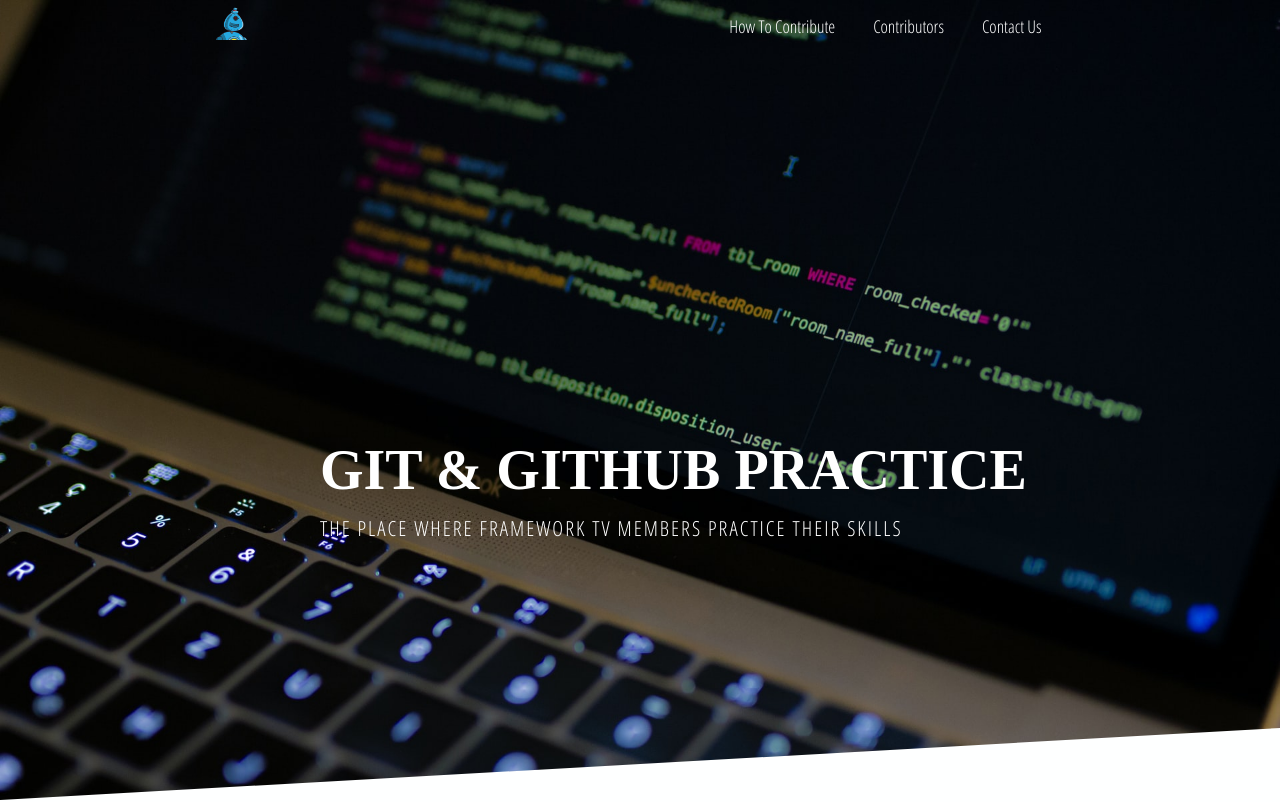
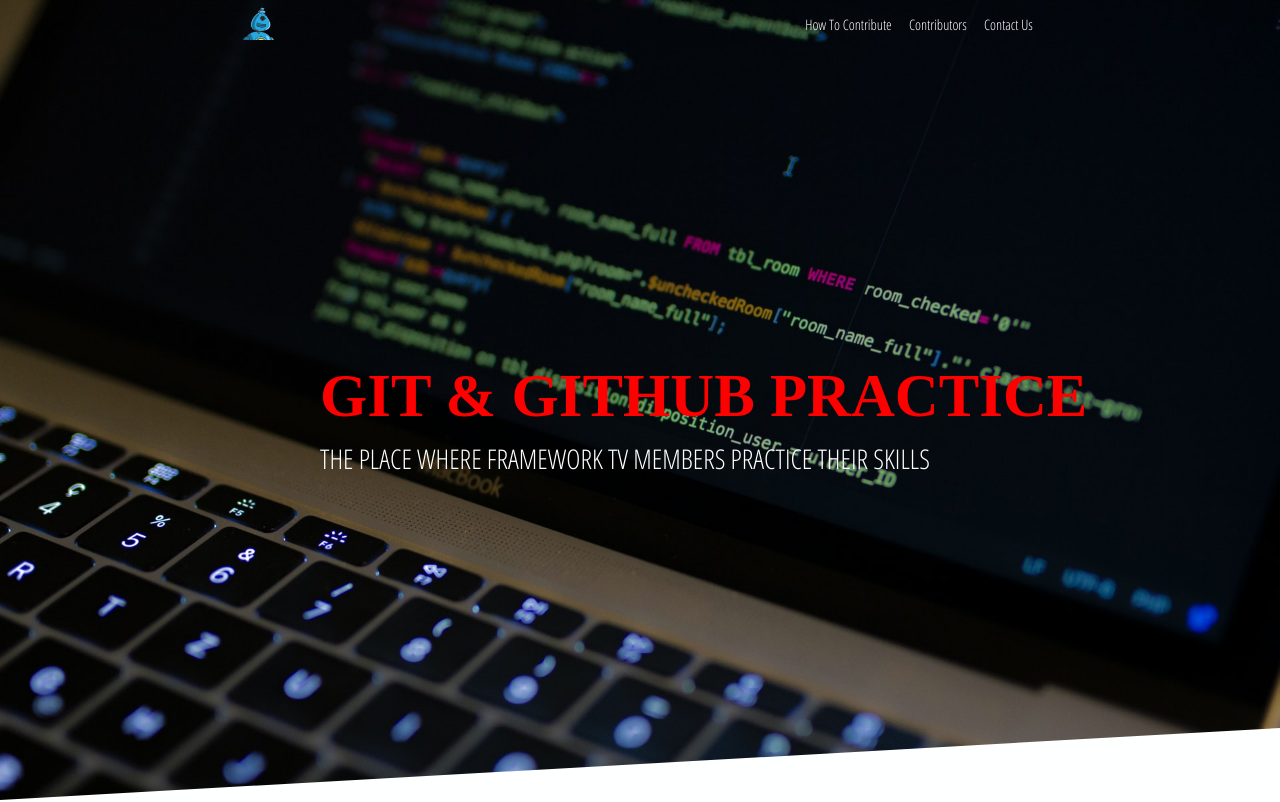
Before and after one commit to aitassou/git-practice, a plain HTML site: page index.html in a window 1280 px wide. Shown: the top 802 px of the page. Drawn offline with nearby package versions, Linux system fonts and the light colour scheme.

Commit message:
Fix responsiveness

```diff
--- a/css/media_queries.css
+++ b/css/media_queries.css
@@ -1,19 +1,20 @@
 @media (min-width: 576px) {
   h1 {
-    /*    color: green;*/
+    color: green;
     left: 15%;
     font-size: 2.3rem;
   }
 
   header p {
-    top: 60%;
+    top: 47%;
     left: 15%;
+    font-size: 1.1rem;
   }
 
   #nav a:link,
   #nav a:active {
     margin-top: 1.2rem;
-    font-size: 0.9rem;
+    font-size: 0.7rem;
   }
 
   .card {
@@ -41,20 +42,21 @@
 /*    // Medium devices (tablets, 768px and up)*/
 @media (min-width: 768px) {
   h1 {
-    /*    color: blue;*/
+    color: blue;
     left: 20%;
-    font-size: 2.5rem;
+    font-size: 2.8rem;
   }
 
   header p {
-    top: 60%;
+    top: 48%;
     left: 20%;
+    font-size: 1.3rem
   }
 
   #nav a:link,
   #nav a:active {
     margin-top: 1.2rem;
-    font-size: 0.9rem;
+    font-size: 0.7rem;
   }
 
   .card {
@@ -75,20 +77,20 @@
 /*    // Large devices (desktops, 992px and up)*/
 @media (min-width: 992px) {
   h1 {
-    /*        color: yellow;*/
+    color: yellow;
     left: 25%;
-    font-size: 2.8rem;
+    font-size: 3.0rem;
   }
 
   header p {
-    top: 60%;
+    top: 50%;
     left: 25%;
-    font-size: 1.1rem;
+    font-size: 1.4rem;
   }
 
   #nav a:link,
   #nav a:active {
-    font-size: 1rem;
+    font-size: 0.8rem;
   }
 
   .card {
@@ -111,20 +113,20 @@
 /*    // Extra large devices (large desktops, 1200px and up)*/
 @media (min-width: 1200px) {
   h1 {
-    /*    color: red;*/
+    color: red;
     left: 25%;
-    font-size: 3.5rem;
+    font-size: 3.8rem;
   }
 
   header p {
-    top: 62%;
+    top: 52%;
     left: 25%;
-    font-size: 1.3rem;
+    font-size: 1.7rem;
   }
 
   #nav a:link,
   #nav a:active {
-    font-size: 1.1rem;
+    font-size: 0.9rem;
   }
 
   .card {
--- a/css/style.css
+++ b/css/style.css
@@ -55,16 +55,16 @@
 
 #nav ul li {
   display: inline-block;
-  margin-right: 1rem;
+  margin-right: 0.1rem;
 }
 
 #nav a:link,
 #nav a:active {
-  padding: 0.5rem;
+  padding: 0.3rem;
   border: 1px solid transparent;
   color: #fff;
   text-decoration: none;
-  font-size: 0.9rem;
+  font-size: 0.5rem;
   /*  font-family: 'Righteous', cursive;*/
   font-family: 'Open Sans Condensed', sans-serif;
 
@@ -84,9 +84,9 @@
   color: #fff;
   text-transform: uppercase;
   position: absolute;
-  top: 50%;
-  left: 5%;
-  font-size: 2.2rem;
+  top: 40%;
+  left: 10%;
+  font-size: 1.3rem;
 
 }
 
@@ -94,11 +94,10 @@
   color: #fff;
   text-transform: uppercase;
   position: absolute;
-  top: 60%;
-  left: 5%;
+  top: 45%;
+  left: 10%;
   font-family: 'Open Sans Condensed', sans-serif;
-  font-size: 0.9rem;
-  letter-spacing: 2px;
+  font-size: 0.8rem;
 }
 
 .underlined {
```
